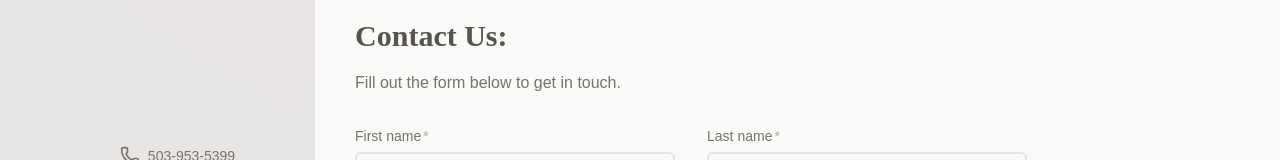
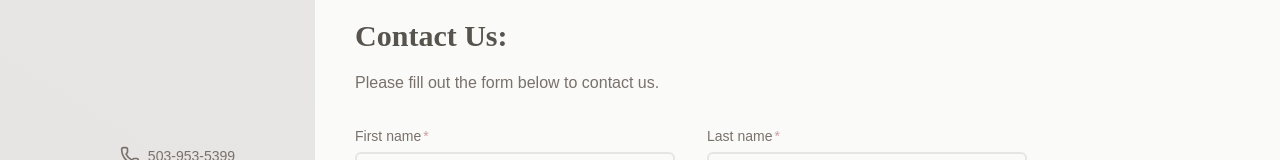
Before and after one commit to jspn-creative/freedom-electric.net, a SvelteKit app: page / in a window 1280 px wide. Shown: the part 518-678 px from the top of the page. Built offline with nearby package versions, Linux system fonts and the light colour scheme; no server answers; a web font is replaced by a local one.

Commit message:
Update contact form text

```diff
--- a/src/routes/+page.svelte
+++ b/src/routes/+page.svelte
@@ -73,7 +73,7 @@
           <section class="2xl:mr-[10vw] 2xl:ml-[5vw]">
             <div class="border-t border-stone-200 pt-10">
               <h2 class="font-serif text-3xl font-bold mb-4 text-stone-600">Contact Us:</h2>
-              <p class="mb-6 leading-relaxed">Fill out the form below to get in touch.</p>
+              <p class="mb-6 leading-relaxed">Please fill out the form below to contact us.</p>
 
               <!--
             <div class="mt-6 flex max-w-md gap-x-4">
```
